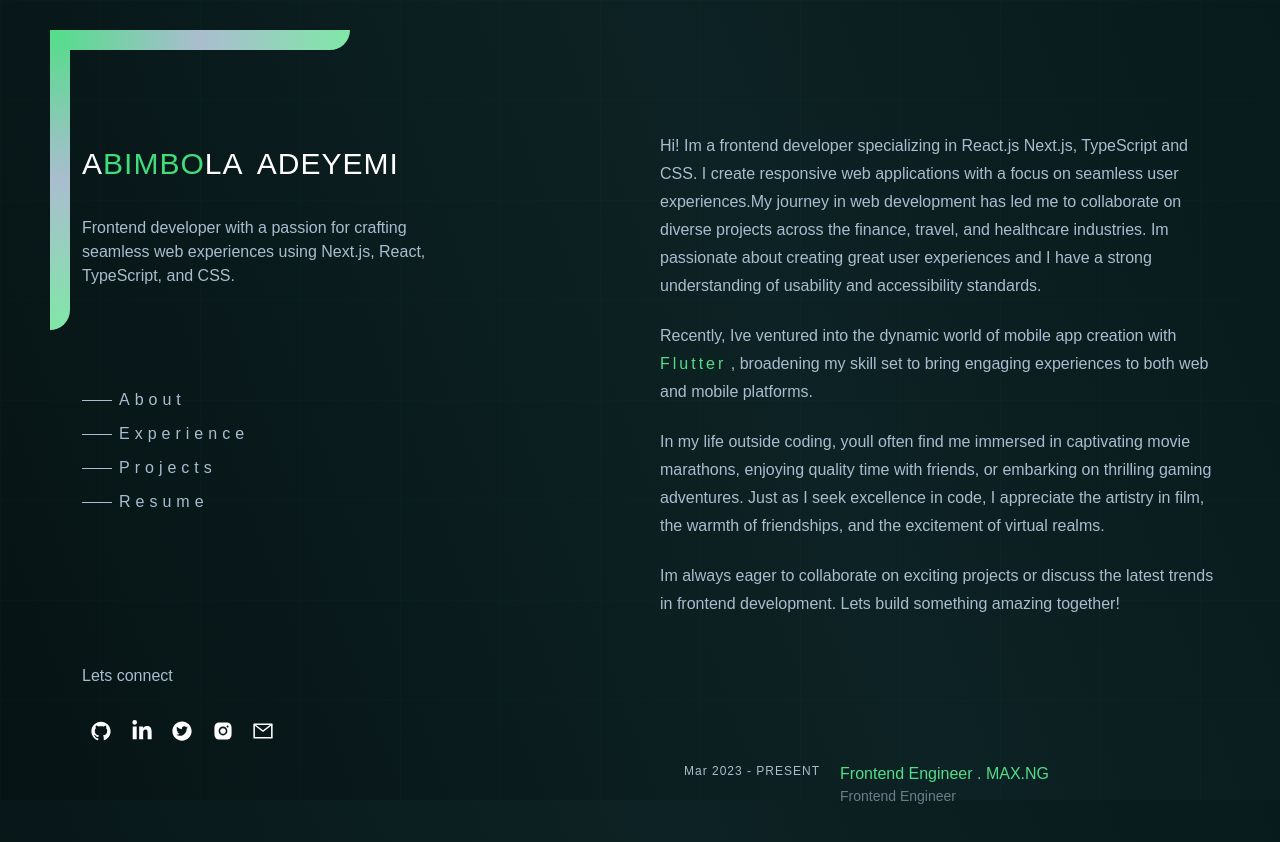
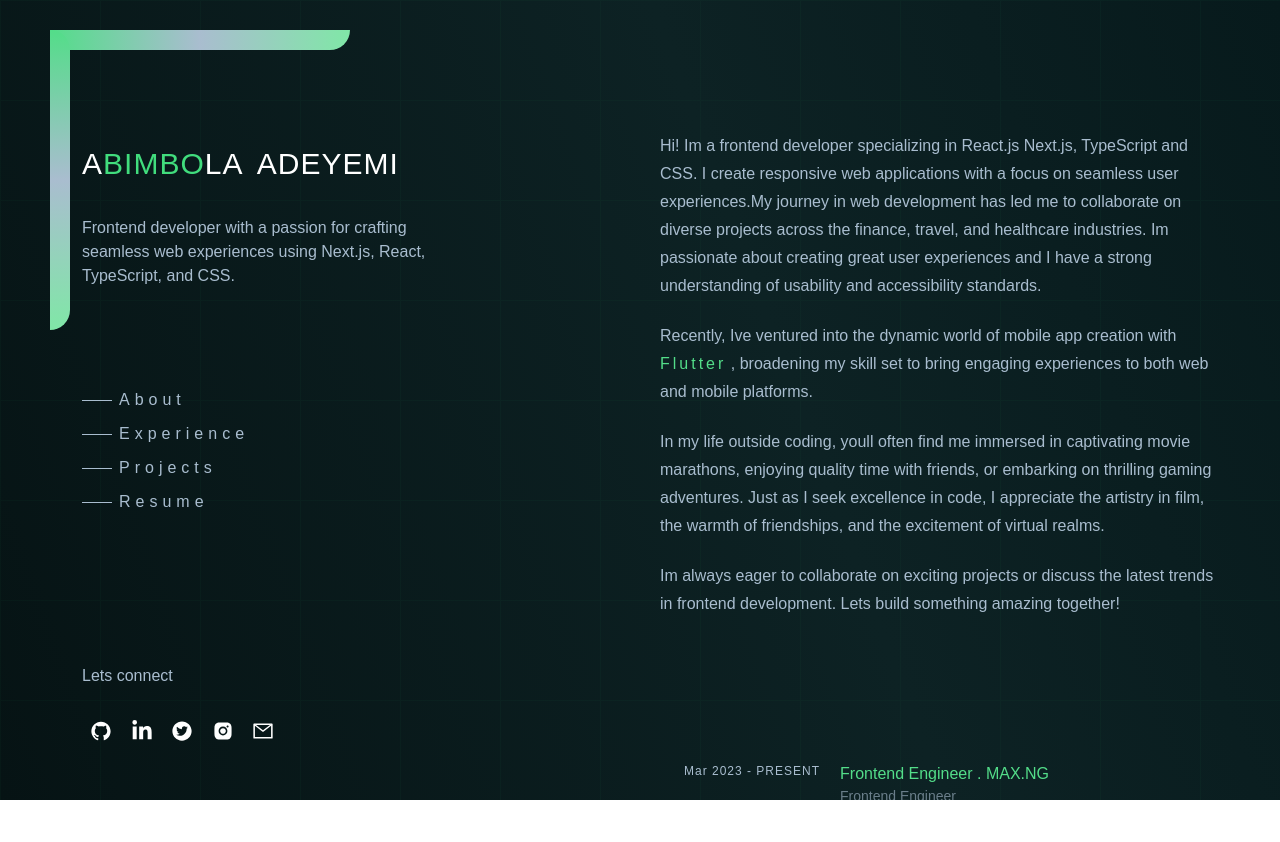
Before and after one commit to bimbo-ade/MyPortfolio-v3, a Next.js app: page / in a window 1280 px wide. Shown: the top 842 px of the page. After the commit the page ends 800 px from the top, so only its background shows below. Built offline with nearby package versions, Linux system fonts and the light colour scheme.

Commit message:
bg colors

```diff
--- a/app/components/projects/projects.tsx
+++ b/app/components/projects/projects.tsx
@@ -6,7 +6,7 @@ import flower from "@/public/assets/images/flower.jpg";
 const Projects = () => {
   return (
     <div className="">
-      <div className="my-[50px] bg-[#9EC3FA] bg-opacity-[0.013] tablet:bg-transparent tablet:p-0 p-4">
+      <div className="my-[50px] bg-[#9EC3FA] bg-opacity-[0.033] tablet:bg-transparent tablet:p-0 p-4">
         {" "}
         <a
           href="https://abimbola-adeyemi.vercel.app"
@@ -53,7 +53,7 @@ const Projects = () => {
           </div>
         </a>{" "}
       </div>{" "}
-      <div className="my-[50px] bg-[#9EC3FA] bg-opacity-[0.013] tablet:bg-transparent tablet:p-0 p-4">
+      <div className="my-[50px] bg-[#9EC3FA] bg-opacity-[0.033] tablet:bg-transparent tablet:p-0 p-4">
         {" "}
         <a
           href="https://myfoodlang.netlify.app/"
@@ -101,7 +101,7 @@ const Projects = () => {
           </div>
         </a>{" "}
       </div>{" "}
-      <div className="my-[50px] bg-[#9EC3FA] bg-opacity-[0.013] tablet:bg-transparent tablet:p-0 p-4">
+      <div className="my-[50px] bg-[#9EC3FA] bg-opacity-[0.033] tablet:bg-transparent tablet:p-0 p-4">
         {" "}
         <a
           href="https://starwarspj.netlify.app/"
@@ -149,7 +149,7 @@ const Projects = () => {
           </div>
         </a>{" "}
       </div>{" "}
-      <div className="my-[50px] bg-[#9EC3FA] bg-opacity-[0.013] tablet:bg-transparent tablet:p-0 p-4">
+      <div className="my-[50px] bg-[#9EC3FA] bg-opacity-[0.033] tablet:bg-transparent tablet:p-0 p-4">
         {" "}
         <a
           href="https://www.instagram.com/damisayrah_/"
--- a/app/components/splash-screen/splash-screen.css
+++ b/app/components/splash-screen/splash-screen.css
@@ -4,7 +4,7 @@
     justify-content: center;
     align-items: center;
     height: 100vh;
-    background-color: #0b1826;
+    background-color: #061314;
   }
 
   @keyframes rotate {
--- a/app/globals.css
+++ b/app/globals.css
@@ -29,16 +29,16 @@ root {
 
 body::before {
   content: "";
-  height: 100vh;
-  width: 100vw;
+  height: 100%;
+  width: 100%;
   background-image: linear-gradient(#53DD89 1px, transparent 1px), linear-gradient(to right, #53DD89 1px, transparent 1px);
   background-size: 100px 100px; /* Adjust the size based on your preference */
   color: rgba(113, 113, 113, 0.07);
-  opacity: 0.02;
+  opacity: 0.03;
   position: fixed;
   top: 0;
   left: 0;
-  z-index: -1; /* Adjusted z-index */
+  z-index: -1;
   background-color: transparent;
   transition-duration: 0.5s;
   transition-timing-function: linear;
@@ -51,6 +51,7 @@ html, body {
   margin: 0;
   padding: 0;
   height: 100%;
+  overflow: hidden; /* hide the default scrollbar */
 }
 
 body {
@@ -58,6 +59,7 @@ body {
   background: linear-gradient(70deg, #061314 0%, #0d2224 60%, #071a1c 100%);
   color: #a9bdcf;
 }
+
 @layer utilities {
   .text-balance {
     text-wrap: balance;
```
